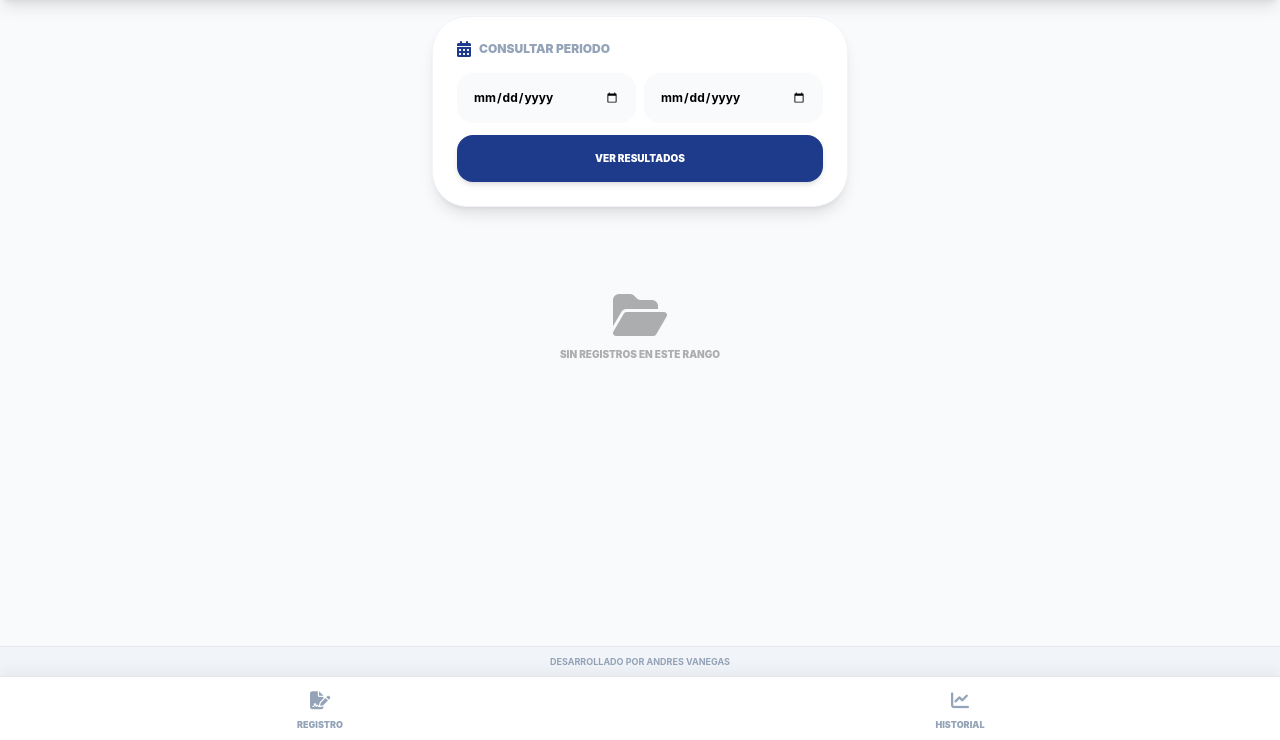
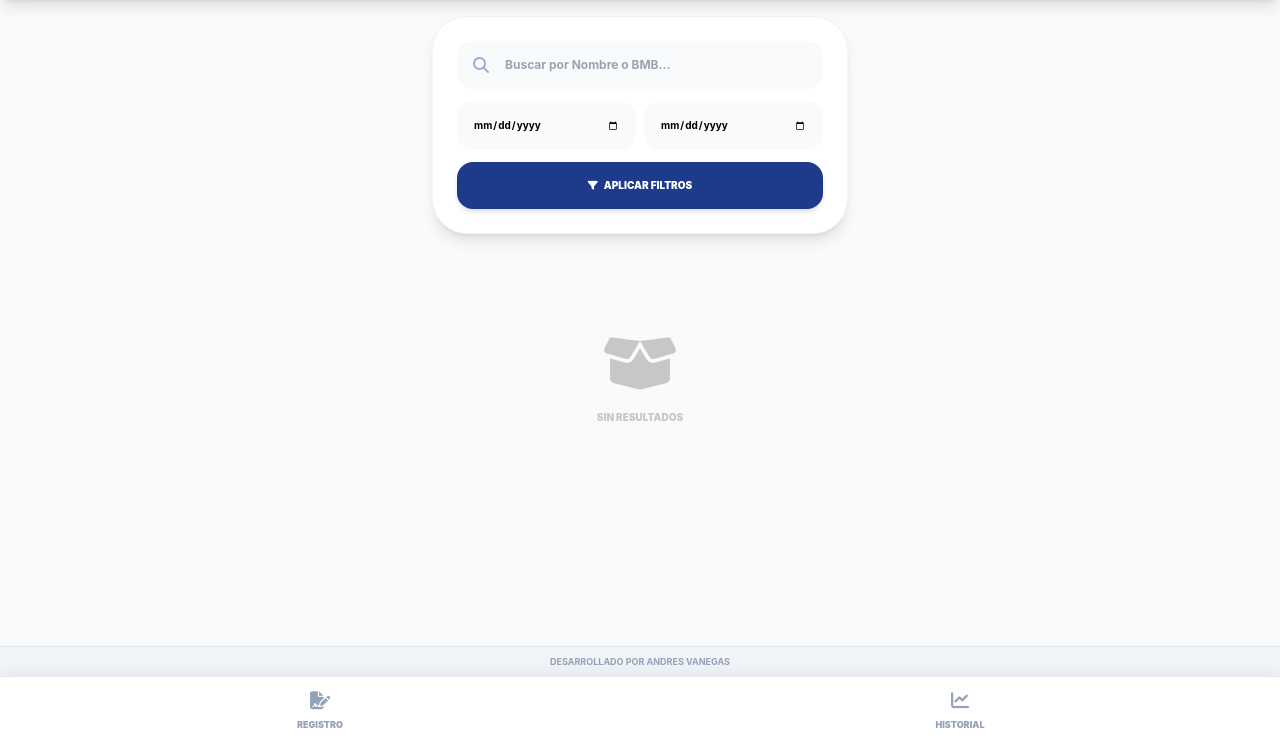
Before and after one commit to XY07-v/TRADE, a Flask app: page /registros in a window 1280 px wide. Shown: the part 60-800 px from the top of the page. Run offline with Flask 3, Linux system fonts and the light colour scheme; parts of the project's set-up code (start-up, migrations or seed data) failed here and were passed over; some libraries are stand-ins or nearby versions.

Commit message:
Update registros.html

```diff
--- a/templates/registros.html
+++ b/templates/registros.html
@@ -2,54 +2,57 @@
 {% block content %}
 <div class="space-y-5">
     <div class="bg-white p-6 rounded-[35px] shadow-lg border border-slate-100">
-        <div class="flex items-center gap-2 mb-4">
-            <i class="fa-solid fa-calendar-days text-blue-900"></i>
-            <h3 class="text-xs font-black text-slate-400 uppercase">Consultar Periodo</h3>
-        </div>
         <form action="/registros" method="GET" class="space-y-3">
+            <div class="relative">
+                <i class="fa-solid fa-magnifying-glass absolute left-4 top-4 text-blue-900 opacity-40"></i>
+                <input type="text" name="busqueda" value="{{ busqueda }}" class="w-full p-4 pl-12 bg-slate-50 rounded-2xl text-xs font-bold border-none outline-none" placeholder="Buscar por Nombre o BMB...">
+            </div>
+
             <div class="grid grid-cols-2 gap-2">
-                <input type="date" name="f_inicio" value="{{ f_inicio }}" class="w-full p-4 bg-slate-50 rounded-2xl text-xs font-bold border-none outline-none" required>
-                <input type="date" name="f_fin" value="{{ f_fin }}" class="w-full p-4 bg-slate-50 rounded-2xl text-xs font-bold border-none outline-none" required>
+                <input type="date" name="f_inicio" value="{{ f_inicio }}" class="w-full p-4 bg-slate-50 rounded-2xl text-[10px] font-bold border-none outline-none" required>
+                <input type="date" name="f_fin" value="{{ f_fin }}" class="w-full p-4 bg-slate-50 rounded-2xl text-[10px] font-bold border-none outline-none" required>
             </div>
-            <button type="submit" class="w-full bg-blue-900 text-white font-black py-4 rounded-2xl uppercase text-[10px] shadow-md hover:bg-blue-800 transition-all">Ver Resultados</button>
+
+            <button type="submit" class="w-full bg-blue-900 text-white font-black py-4 rounded-2xl uppercase text-[10px] shadow-md">
+                <i class="fa-solid fa-filter mr-1"></i> Aplicar Filtros
+            </button>
         </form>
-        {% if registros %}
-        <a href="{{ url_for('descargar_excel', f_inicio=f_inicio, f_fin=f_fin) }}" class="block mt-3 w-full bg-green-600 text-white text-center font-black py-4 rounded-2xl uppercase text-[10px] shadow-sm">
-            <i class="fa-solid fa-file-excel mr-1"></i> Exportar a Excel
-        </a>
-        {% endif %}
     </div>
 
     <div class="space-y-4">
         {% if not registros %}
-            <div class="text-center py-16 opacity-30">
-                <i class="fa-solid fa-folder-open text-5xl mb-2"></i>
-                <p class="text-[10px] font-black uppercase">Sin registros en este rango</p>
+            <div class="text-center py-20 opacity-20">
+                <i class="fa-solid fa-box-open text-6xl"></i>
+                <p class="text-[10px] font-black uppercase mt-4">Sin resultados</p>
             </div>
         {% else %}
+            <div class="flex justify-between items-center px-4">
+                <span class="text-[10px] font-black text-slate-400 uppercase">{{ registros|length }} Hallados</span>
+                <a href="{{ url_for('descargar_excel', f_inicio=f_inicio, f_fin=f_fin) }}" class="text-[10px] font-black text-green-600 uppercase italic">Descargar Todo</a>
+            </div>
+
             {% for r in registros %}
             <div class="bg-white p-5 rounded-[35px] shadow-md border border-slate-100">
                 <div class="flex justify-between items-center mb-3">
-                    <span class="text-[9px] font-black text-blue-900 bg-blue-50 px-3 py-1 rounded-full uppercase tracking-tighter">{{ r.funcionario }}</span>
-                    <span class="text-[9px] text-slate-400 font-bold italic">{{ r.fecha }}</span>
-                </div>
-                <h3 class="font-black text-slate-800 text-sm leading-tight mb-1">{{ r.poc }}</h3>
-                <div class="flex items-center gap-3 text-[9px] text-slate-400 font-bold uppercase mb-4">
-                    <span><i class="fa-solid fa-hashtag mr-1"></i>{{ r.bmb }}</span>
-                    <span><i class="fa-solid fa-location-dot mr-1"></i>{{ r.distancia_mts }}m</span>
+                    <span class="text-[9px] font-black text-blue-900 bg-blue-50 px-3 py-1 rounded-full uppercase">{{ r.funcionario }}</span>
+                    <span class="text-[9px] text-slate-400 font-bold">{{ r.fecha }}</span>
                 </div>
 
-                <div class="bg-slate-50 p-2 rounded-xl text-[8px] font-mono text-slate-500 mb-3 text-center border">
+                <h3 class="font-black text-slate-800 text-sm mb-1 uppercase">{{ r.poc }}</h3>
+                <div class="flex gap-4 text-[9px] font-bold text-slate-500 uppercase mb-3 border-b pb-2">
+                    <span>BMB: {{ r.bmb }}</span>
+                    <span>D: {{ r.distancia_mts }}m</span>
+                    <span class="text-blue-600">MOTIVO: {{ r.motivo }}</span>
+                </div>
+
+                <div class="grid grid-cols-2 gap-2 mb-3">
+                    <img src="/foto/{{ r.foto_maquina_id }}" class="w-full h-32 object-cover rounded-[20px] bg-slate-100 border">
+                    <img src="/foto/{{ r.foto_fachada_id }}" class="w-full h-32 object-cover rounded-[20px] bg-slate-100 border">
+                </div>
+
+                <div class="text-[8px] font-mono text-slate-400 bg-slate-50 p-2 rounded-lg text-center">
                     GPS REAL: {{ r.ubicacion_gps_real }}
                 </div>
-
-                <div class="grid grid-cols-2 gap-2">
-                    <img src="/foto/{{ r.foto_maquina_id }}" class="w-full h-32 object-cover rounded-[20px] border shadow-inner">
-                    <img src="/foto/{{ r.foto_fachada_id }}" class="w-full h-32 object-cover rounded-[20px] border shadow-inner">
-                </div>
-                {% if r.observacion %}
-                <p class="mt-4 text-[10px] text-slate-600 bg-slate-50 p-3 rounded-2xl italic border-l-4 border-blue-900 leading-relaxed">"{{ r.observacion }}"</p>
-                {% endif %}
             </div>
             {% endfor %}
         {% endif %}
```
